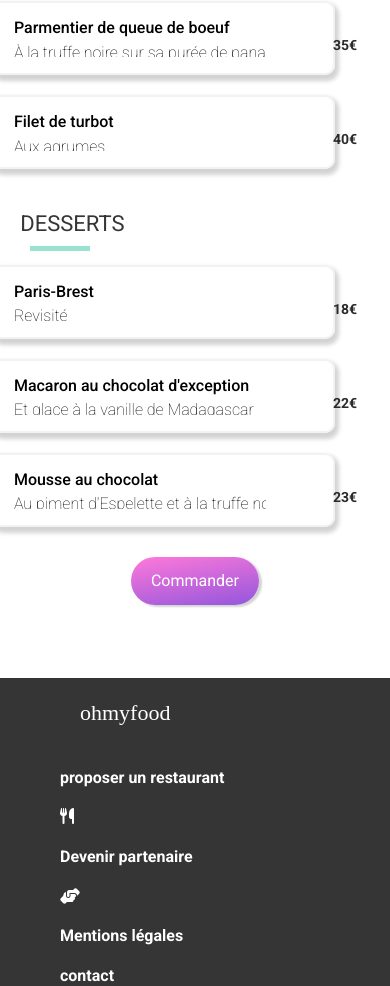
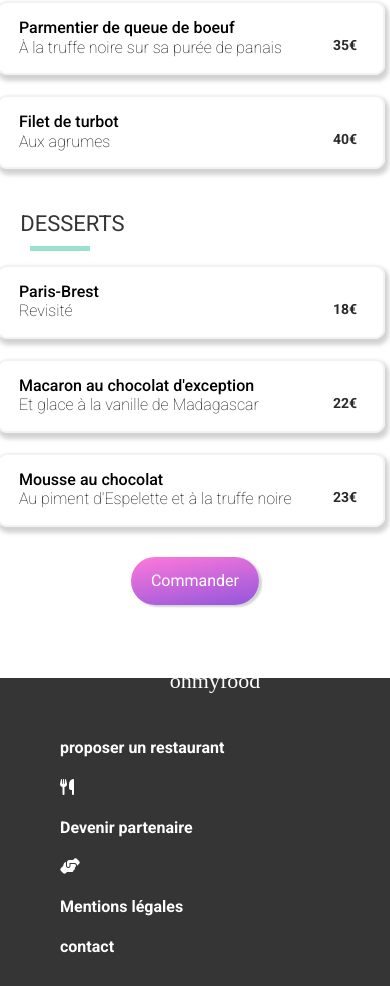
Before and after one commit to NesrineYAH/Ohmyfood-YAHOUM-NESRINE, a website: page La-palette.html in a window 390 px wide. Shown: the part 1014-2000 px from the top of the page. Drawn offline with Linux system fonts and the light colour scheme; files that its build step writes are made by us from their sources; a web font is replaced by a local one.

Commit message:
ajouter une div pour titre footer

```diff
--- a/La-palette.html
+++ b/La-palette.html
@@ -167,7 +167,9 @@
   </section>
 
   <footer>
-    <h3 class="titre-footer">ohmyfood</h3>
+    <div>
+      <h3 class="titre-footer">ohmyfood</h3>
+    </div>
 
     <a href="#" class="lien-footer">
       <h4>proposer un restaurant</h4>
--- a/SASS/media.scss
+++ b/SASS/media.scss
@@ -39,7 +39,7 @@ $Padding: 20px;
         justify-content: center;
         border-top: 2px solid #c5c1c1;
         background-color: #e4e2e1;
-        padding-left: 20px;
+        padding-left: $Padding;
         margin: 80px 0 10px 0;
     }
 
@@ -391,7 +391,7 @@ $Padding: 20px;
         display: flex;
         flex-direction: column;
         justify-content: center;
-        padding-left: 60px;
+        padding-left: $Padding +40px;
     }
 
     .titre-footer {
@@ -539,11 +539,14 @@ $Padding: 20px;
             display: flex;
             flex-direction: column;
             justify-content: center;
-            width: 94%;
+            align-self: center;
+            width: 100%;
+            margin-left: 10px;
         }
 
         .liste-repas {
-            width: 94%;
+            width: 100%;
+            height: 70px;
             display: flex;
             flex-direction: row;
             justify-content: space-between;
@@ -564,7 +567,7 @@ $Padding: 20px;
             text-overflow: ellipsis;
 
             p {
-                margin-top: -10px;
+                margin-top: -15px;
                 white-space: nowrap;
             }
         }
--- a/SASS/style.scss
+++ b/SASS/style.scss
@@ -41,7 +41,7 @@ header {
     align-items: center;
     border-top: 2px solid #c5c1c1;
     background-color: #e4e2e1;
-    padding: 20px;
+    padding: $Padding;
     margin: 120px 0 10px 0;
 }
 
@@ -578,8 +578,11 @@ h3 {
     color: #000000;
     overflow: hidden;
     padding: 0;
-    transition: 0.7s ease-in-out;
-    transition: 1s;
+    animation: slideup 5s forwards;
+    -webkit-animation: slideup 5s forwards;
+    -moz-animation: slideup 5s forwards;
+
+
 }
 
 .liste-texte {
@@ -606,21 +609,16 @@ h3 {
 .prix-menu {
 
     font-size: 14px;
-    font-weight: 100;
     font-weight: 700;
     color: #2c2b2b;
     align-self: flex-end;
     padding-bottom: 20px;
-    margin-left: 10px;
     align-items: stretch;
     white-space: nowrap;
 
-    &:hover {
-        transform: translateX(-35%);
-        transition: 0.2s;
 
-    }
 }
+
 
 .validation__box {
     display: flex;
@@ -637,6 +635,8 @@ h3 {
     opacity: 0;
     margin-left: 20px;
 
+
+
     .icone-chekmark {
         color: white;
         transform: rotateZ(0deg);
@@ -645,18 +645,15 @@ h3 {
 
         &:hover {
             animation: icone-rotate 400ms forwards;
-
+            visibility: visible;
         }
     }
 
-    &:hover {
+    /* &:hover {
         transform: translateX(-30%);
         transform: scale(1.1);
-        margin-left: 35px;
-        opacity: 1;
-        margin-left: 0px;
         z-index: 100
-    }
+    }*/
 }
 
 .commande {
@@ -670,6 +667,40 @@ h3 {
         font-weight: bold;
     }
 }
+
+footer {
+    background-color: #353535;
+    color: #ffffff;
+    display: flex;
+    flex-direction: row;
+    justify-content: space-around;
+    padding: 40px;
+}
+
+.titre-footer {
+    align-items: center;
+    display: flex;
+    justify-content: center;
+    margin-top: -50px;
+    font-family: "shrikhand";
+    font-size: 22px;
+
+}
+
+.lien-footer {
+    color: #ffffff;
+    text-decoration: none;
+}
+
+.icone-footer {
+    margin-top: 50px;
+}
+
+.contact {
+    margin-top: 20px;
+}
+
+
 
 /***********Animation*******************/
 
```
Also changed, not shown: A-la-francaise.html (+4 -1 lines), Le-delice-des-sens.html (+4 -1 lines), index.html (+3 -1 lines), la-note-enchantee.html (+4 -1 lines), SASS/media.css, SASS/style.css, 2 other files.
